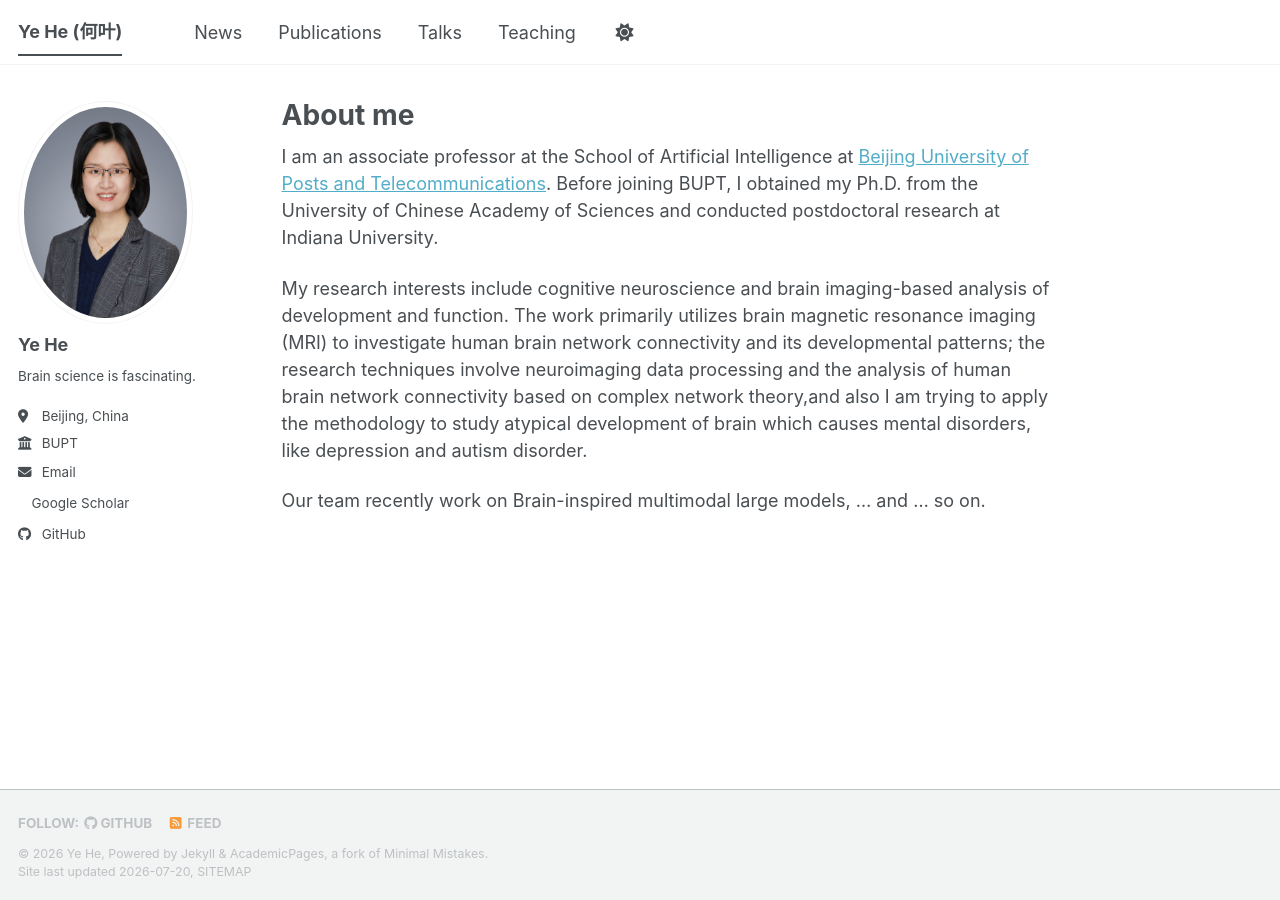
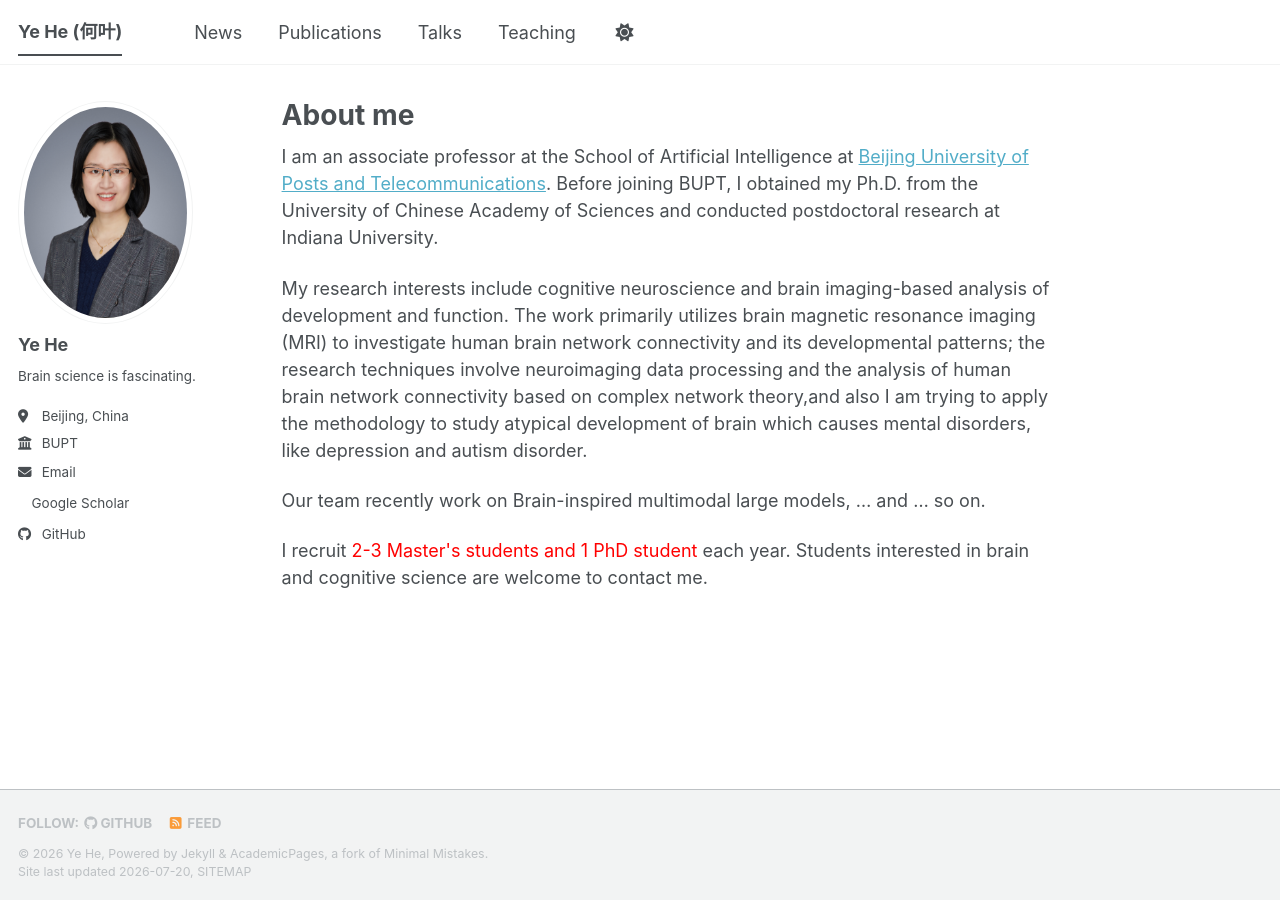
Before and after one commit to heyeh/heyeh.github.io, a Jekyll site: the page built from _pages/about.md, in a window 1280 px wide. Built offline with Jekyll 4.4.1, drawn with Linux system fonts in a browser that asks for light colours; a style sheet for code colours, icons or effects is not loaded.

Commit message:
Update about.md

```diff
--- a/_pages/about.md
+++ b/_pages/about.md
@@ -12,3 +12,5 @@ I am an associate professor at the School of Artificial Intelligence at [Beijing
 My research interests include cognitive neuroscience and brain imaging-based analysis of development and function. The work primarily utilizes brain magnetic resonance imaging (MRI) to investigate human brain network connectivity and its developmental patterns; the research techniques involve neuroimaging data processing and the analysis of human brain network connectivity based on complex network theory,and also I am trying to apply the methodology to study atypical development of brain which causes mental disorders, like depression and autism disorder.
 
 Our team recently work on Brain-inspired multimodal large models, ... and ... so on.
+
+I recruit <font color="red">2-3 Master's students and 1 PhD student</font> each year. Students interested in brain and cognitive science are welcome to contact me.
```
